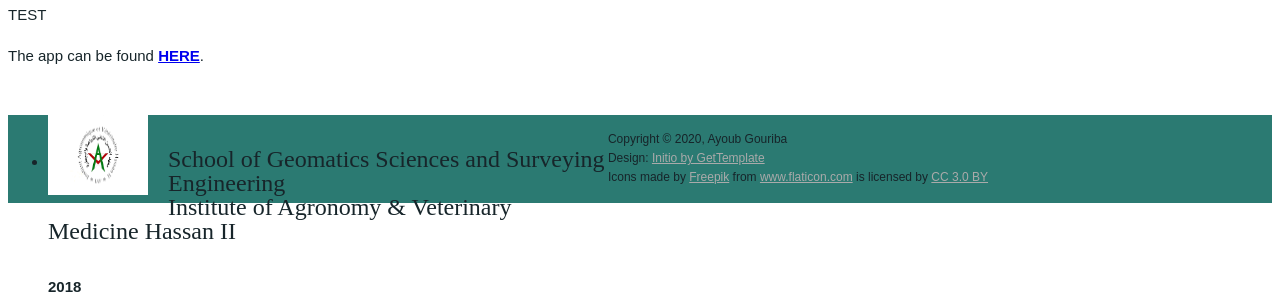
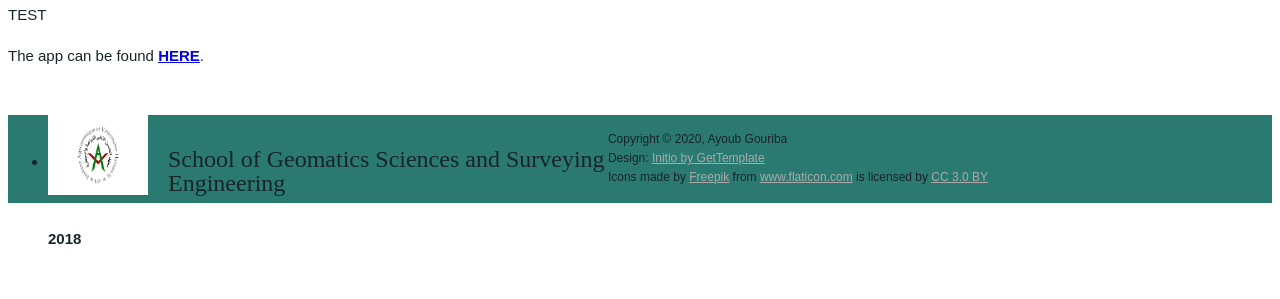
Before and after one commit to ayoubgouriba/ayoubgouriba.github.io, a plain HTML site: page MultimodalRoutePlanningApp.html in a window 1280 px wide. Shown: the part 685-984 px from the top of the page. After the commit the page ends 936 px from the top, so only its background shows below. Drawn offline with nearby package versions, Linux system fonts and the light colour scheme; some icons are missing; files whose address does not match are found by name; a web font is replaced by a local one.

Commit message:
Update MultimodalRoutePlanningApp.html

```diff
--- a/MultimodalRoutePlanningApp.html
+++ b/MultimodalRoutePlanningApp.html
@@ -94,7 +94,7 @@
                         <ul class="list-group">
                                 <li class="list-group-item pull-left">
                                     <img src="assets/images/IAV.png" style="width:100px;height:80px;padding-right:20px" class="pull-left">
-									<h4 class="custom-subsubheader">School of Geomatics Sciences and Surveying Engineering <br> Institute of Agronomy & Veterinary Medicine Hassan II</h4>
+									<h4 class="custom-subsubheader">School of Geomatics Sciences and Surveying Engineering</h4>
                                     <p><strong>2018</strong></p>
                                 </li>
                         </ul>
```
